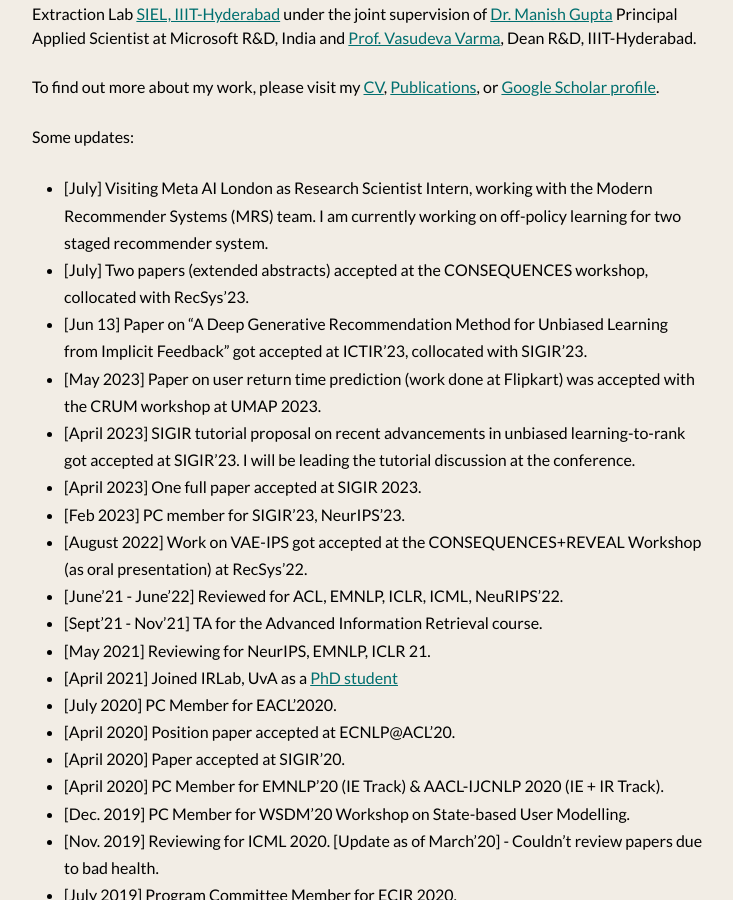
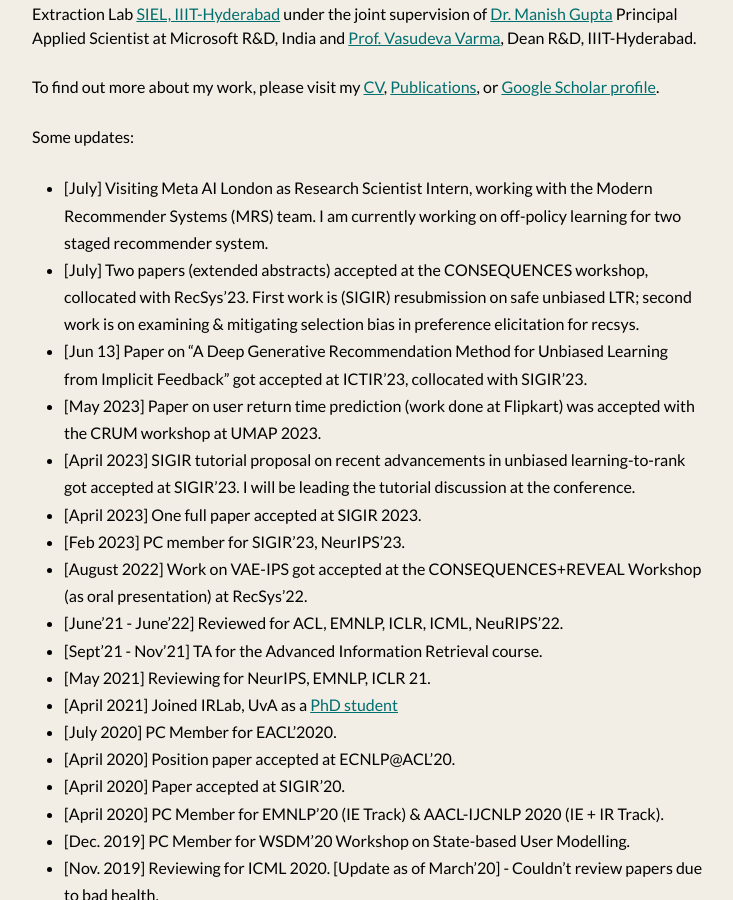
Before and after one commit to shashankg7/shashankg7.github.io, a Jekyll site: the page built from index.md, in a window 1280 px wide and 900 px high, scrolled down 462 px. Shown: the whole window, without its empty margins (272-1005 px from the left). Built offline with Jekyll 4.4.1, drawn with Linux system fonts in a browser that asks for light colours; nearby versions of some CDN libraries.

Commit message:
Update index.md

```diff
--- a/index.md
+++ b/index.md
@@ -18,7 +18,7 @@
 Some updates:
 
 * [July] Visiting Meta AI London as Research Scientist Intern, working with the Modern Recommender Systems (MRS) team. I am currently working on off-policy learning for two staged recommender system.
-* [July] Two papers (extended abstracts) accepted at the CONSEQUENCES workshop, collocated with RecSys'23.
+* [July] Two papers (extended abstracts) accepted at the CONSEQUENCES workshop, collocated with RecSys'23. First work is (SIGIR) resubmission on safe unbiased LTR; second work is on examining & mitigating selection bias in preference elicitation for recsys.
 * [Jun 13] Paper on "A Deep Generative Recommendation Method for Unbiased Learning from Implicit Feedback" got accepted at ICTIR'23, collocated with SIGIR'23.
 * [May 2023] Paper on user return time prediction (work done at Flipkart) was accepted with the CRUM workshop at UMAP 2023.
 * [April 2023] SIGIR tutorial proposal on recent advancements in unbiased learning-to-rank got accepted at SIGIR'23. I will be leading the tutorial discussion at the conference.
```
